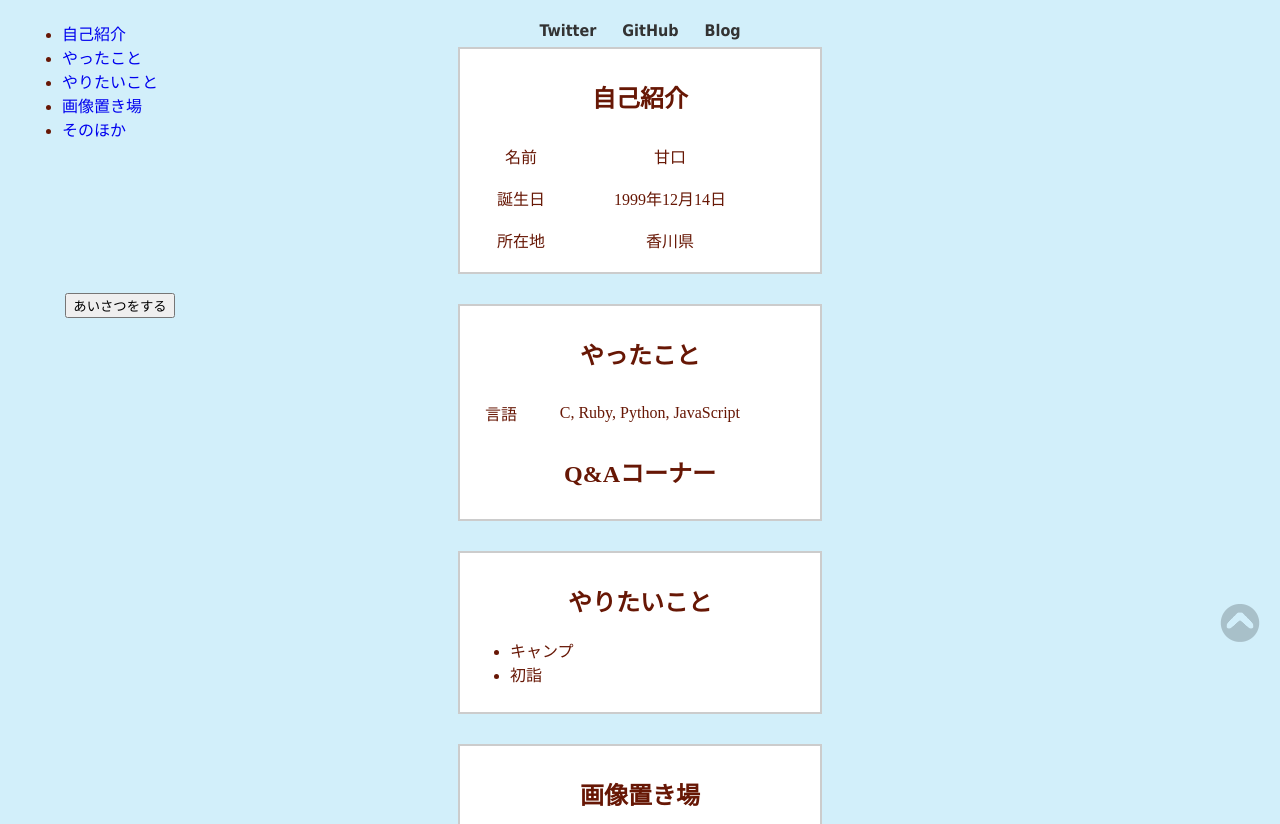
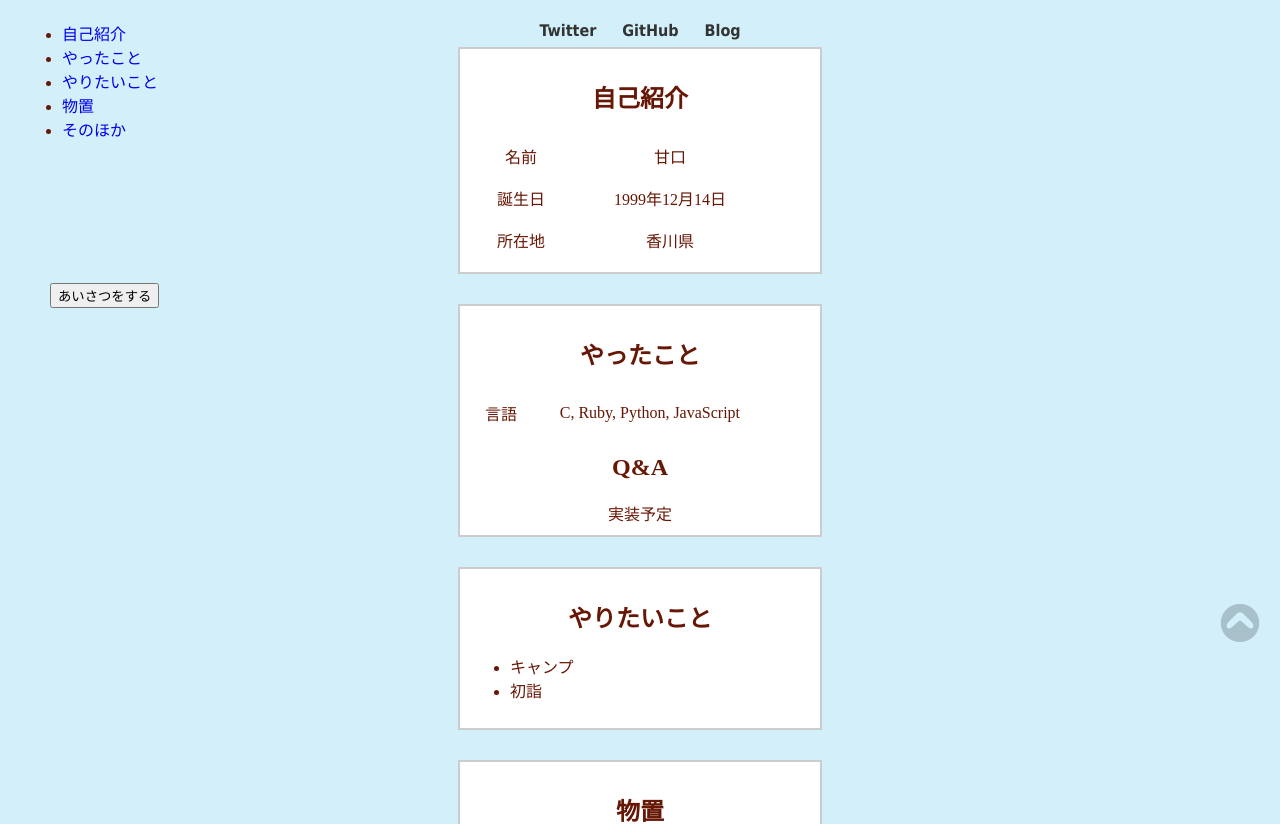
Before and after one commit to Amakuchisan/mypage, a plain HTML site: page index.html in a window 1280 px wide. Shown: the part 137-961 px from the top of the page. Drawn offline with Linux system fonts and the light colour scheme.

Commit message:
ファイル名を若干変更したり

```diff
--- a/css/left.css
+++ b/css/left.css
@@ -32,10 +32,8 @@
     position: fixed;
     top: 420px;
     color: #671705;
-    width: 200px;
-    padding: 10px;
     text-align: center;
-    margin-left: 10px;
+    margin-left: 50px;
 }
 
 #clock_time{
--- a/index.html
+++ b/index.html
@@ -51,8 +51,8 @@
             </a>
           </li>
           <li>
-            <a href="#photo">
-              画像置き場
+            <a href="#strage">
+              物置
             </a>
           </li>
           <li>
@@ -99,9 +99,8 @@
           </tr>
         </tbody>
       </table>
-      <h2>
-        Q&Aコーナー
-      </h2>
+      <h2>Q&A</h2>
+      実装予定
     </article>
 
 
@@ -115,11 +114,11 @@
     </article>
 
 
-    <!-- 画像置き場 -->
+    <!-- 物置 -->
 
     <article>
-      <div id="photo"><h1>画像置き場</h1></div>
-      <a href="photo.html">画像を見に行く</a>
+      <div id="strage"><h1>物置</h1></div>
+      <a href="strage.html">見に行く</a>
     </article>
 
 
```
Also changed, not shown: strage.html (renamed from photo.html, +8 -7 lines), css/strage.css (renamed from css/photo.css).
